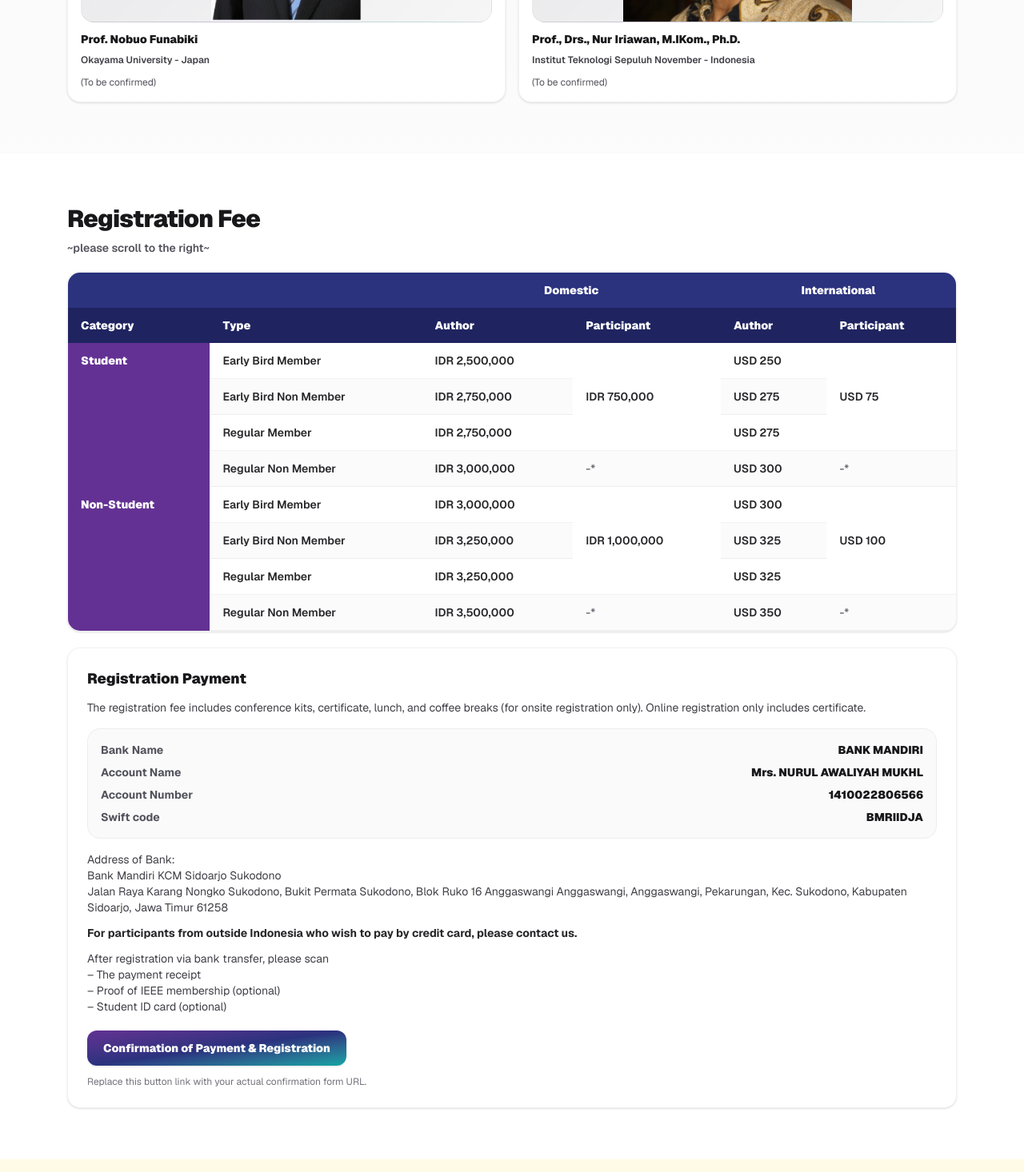
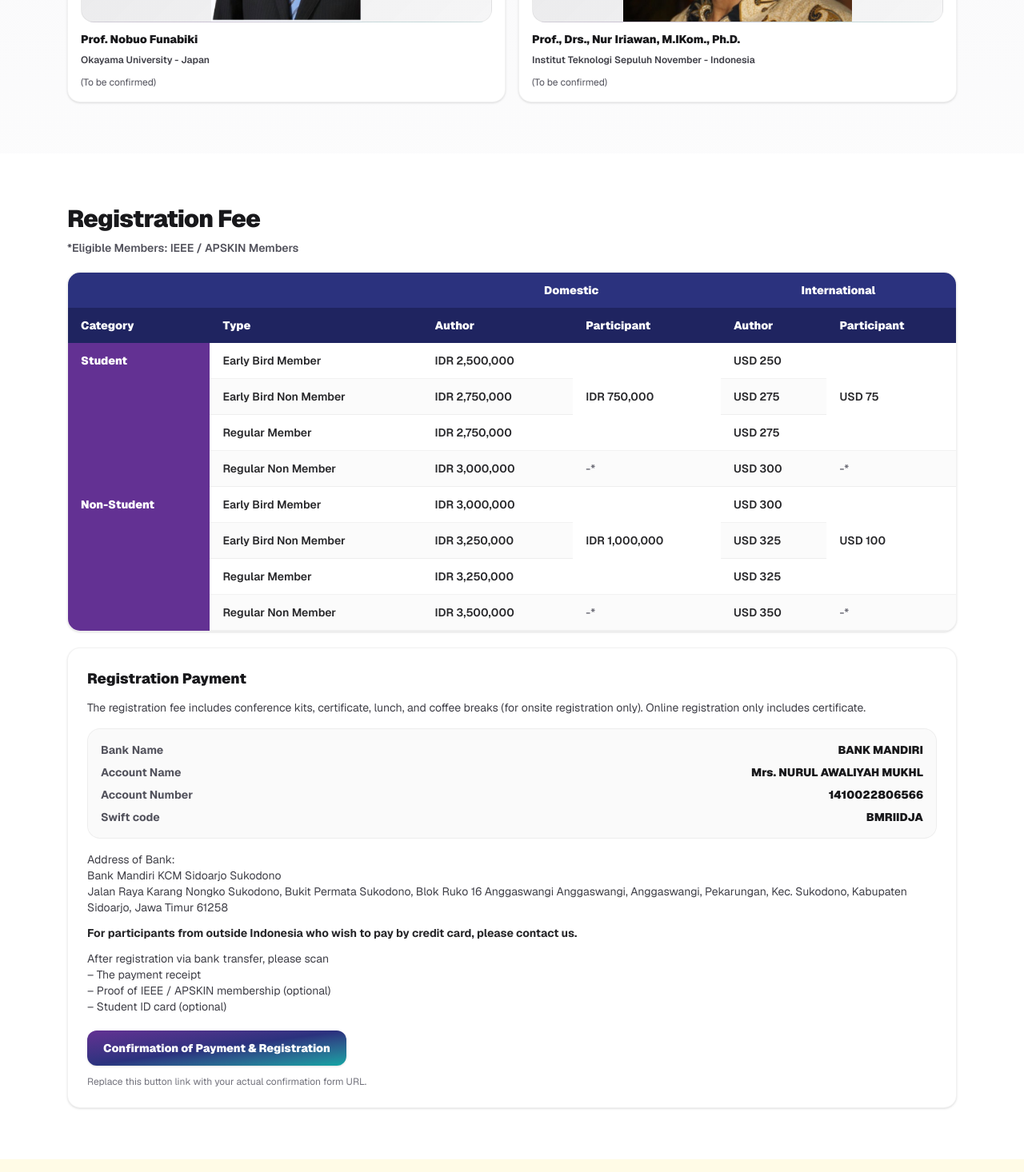
Before and after one commit to helloawuteam-maker/iconic2026, a Next.js app: page / in a window 1280 px wide. Shown: the part 3419-4885 px from the top of the page at 80% size. Built offline with nearby package versions, Linux system fonts and the light colour scheme.

Commit message:
Update members

```diff
--- a/app/page.tsx
+++ b/app/page.tsx
@@ -324,7 +324,7 @@ export default function Home() {
         <section id="registrationfee" className="py-16">
           <div className="mx-auto w-full max-w-6xl px-5">
             <h2 className="text-3xl font-black tracking-tight">Registration Fee</h2>
-            <p className="mt-2 text-sm font-semibold text-zinc-600">~please scroll to the right~</p>
+            <p className="mt-2 text-sm font-semibold text-zinc-600">*Eligible Members: IEEE / APSKIN Members</p>
 
             <div className="mt-5 overflow-auto rounded-2xl border border-black/5 bg-white shadow-sm" tabIndex={0}>
               <table className="min-w-[980px] w-full border-separate border-spacing-0">
@@ -399,7 +399,7 @@ export default function Home() {
                   <br />
                   – The payment receipt
                   <br />
-                  – Proof of IEEE membership (optional)
+                  – Proof of IEEE / APSKIN membership (optional)
                   <br />
                   – Student ID card (optional)
                 </p>
```
